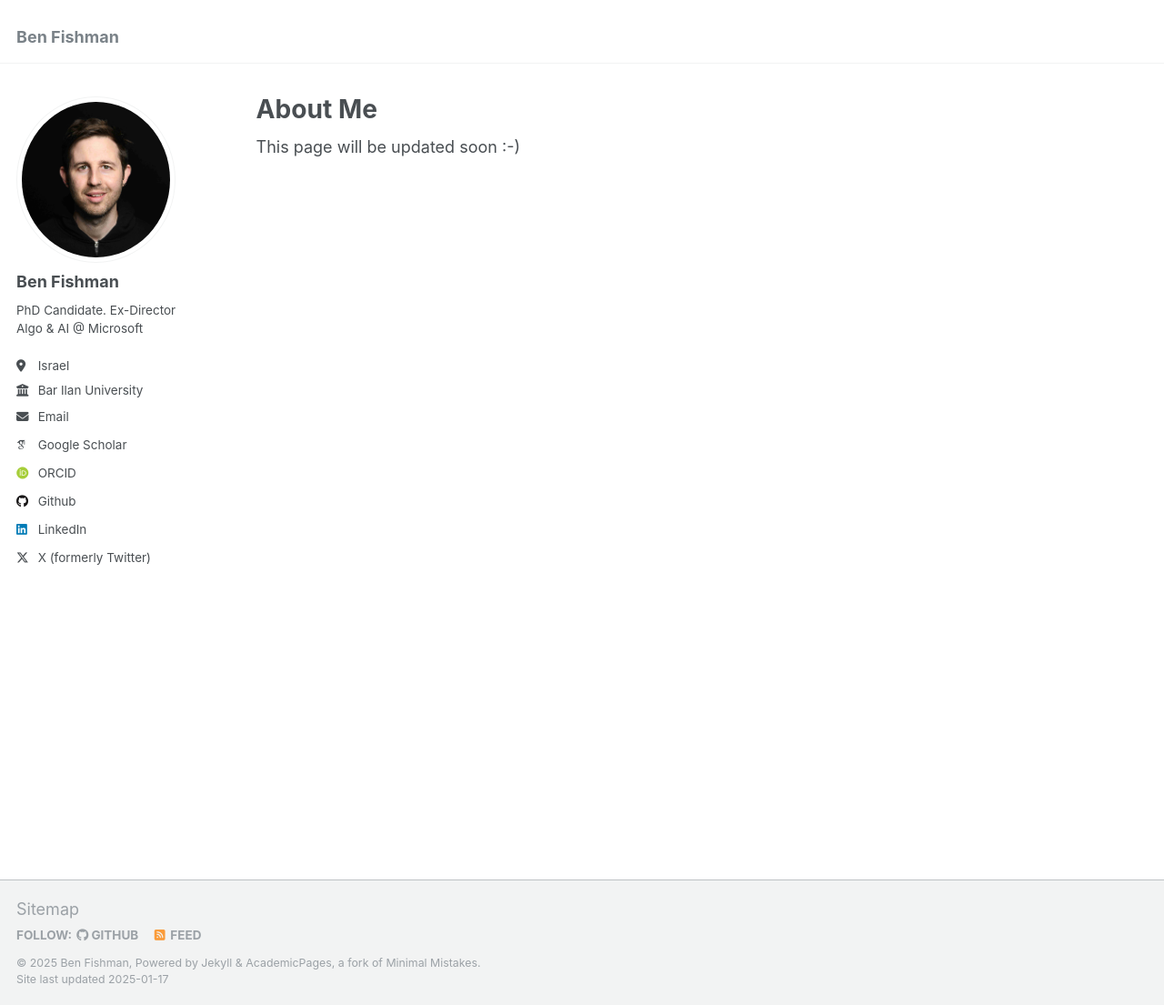
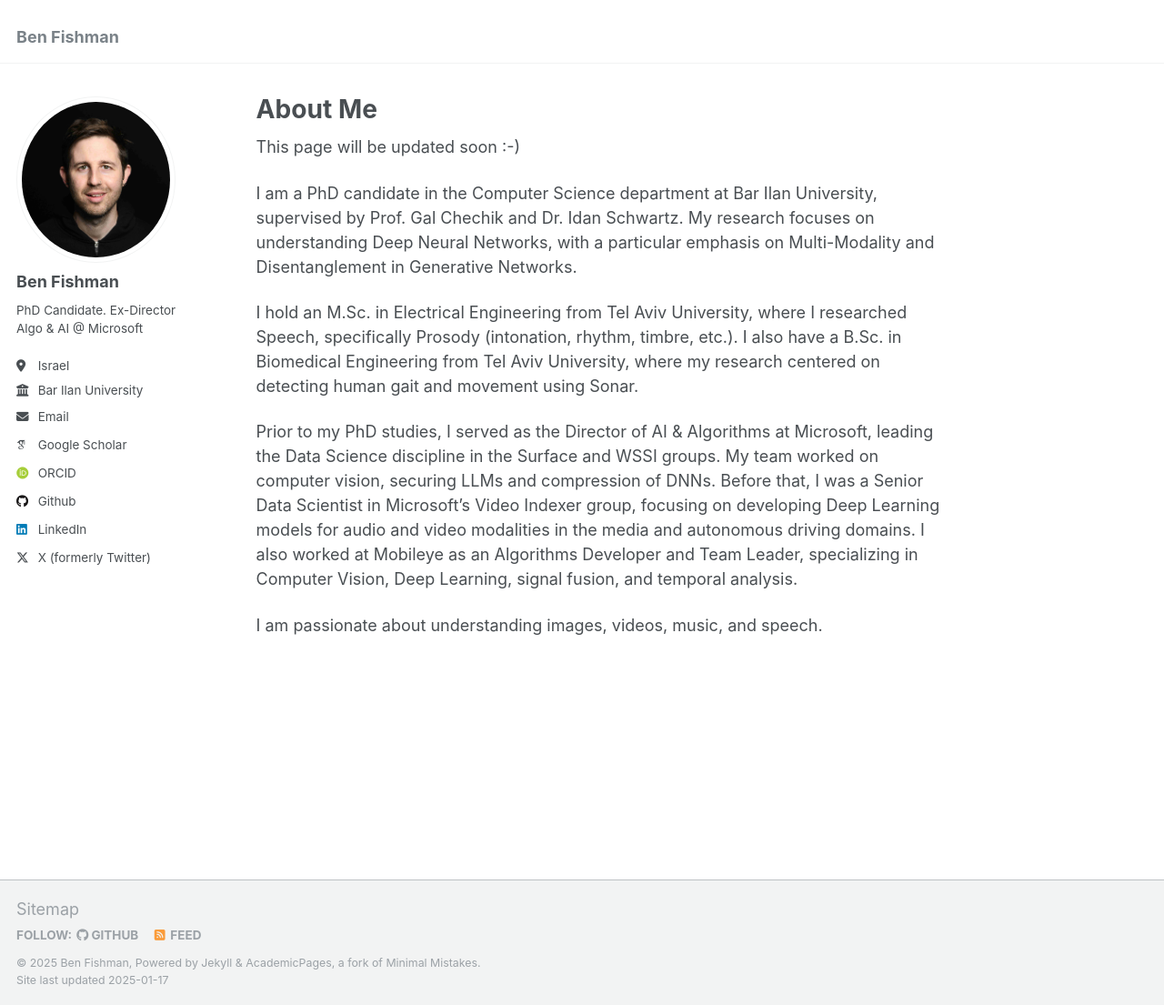
Before and after one commit to benf22/benf22.github.io, a Jekyll site: the page built from _pages/about.md, in a window 1280 px wide and 1105 px high. Shown: the whole window at 91% size. Built offline with Jekyll 4.4.1, drawn with Linux system fonts in a browser that asks for light colours; some web fonts are replaced.

Commit message:
Update about.md

```diff
--- a/_pages/about.md
+++ b/_pages/about.md
@@ -8,3 +8,11 @@ redirect_from:
 ---
 
 This page will be updated soon :-)
+
+I am a PhD candidate in the Computer Science department at Bar Ilan University, supervised by Prof. Gal Chechik and Dr. Idan Schwartz. My research focuses on understanding Deep Neural Networks, with a particular emphasis on Multi-Modality and Disentanglement in Generative Networks.
+
+I hold an M.Sc. in Electrical Engineering from Tel Aviv University, where I researched Speech, specifically Prosody (intonation, rhythm, timbre, etc.). I also have a B.Sc. in Biomedical Engineering from Tel Aviv University, where my research centered on detecting human gait and movement using Sonar.
+
+Prior to my PhD studies, I served as the Director of AI & Algorithms at Microsoft, leading the Data Science discipline in the Surface and WSSI groups. My team worked on computer vision, securing LLMs and compression of DNNs. Before that, I was a Senior Data Scientist in Microsoft's Video Indexer group, focusing on developing Deep Learning models for audio and video modalities in the media and autonomous driving domains. I also worked at Mobileye as an Algorithms Developer and Team Leader, specializing in Computer Vision, Deep Learning, signal fusion, and temporal analysis.
+
+I am passionate about understanding images, videos, music, and speech.
```
